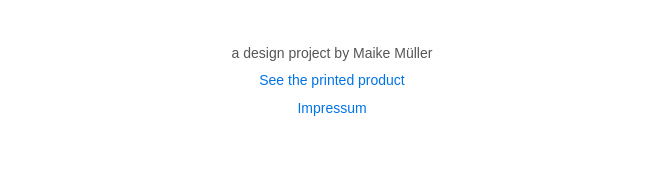
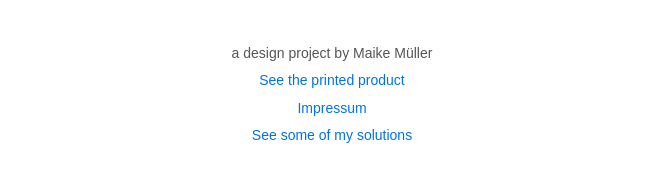
Before and after one commit to maikemuellerdesign/finding-comfort, a plain HTML site: page index.html in a window 1280 px wide. Shown: the part 901-1082 px from the top of the page, without its empty margins (308-971 px from the left). Drawn offline with Linux system fonts and the light colour scheme.

Commit message:
Add files via upload

```diff
--- a/index.html
+++ b/index.html
@@ -30,6 +30,7 @@
   <p>a design project by Maike Müller</p>
   <p><a href="printed-product.html">See the printed product</a></p>
   <p><a href="impressum.html">Impressum</a></p> <!-- Verlinkung zum Impressum -->
+  <p><a href="https://unsolvable.myportfolio.com/work" target="_blank">See some of my solutions</a></p>
 </footer>
 
 </div>
```
